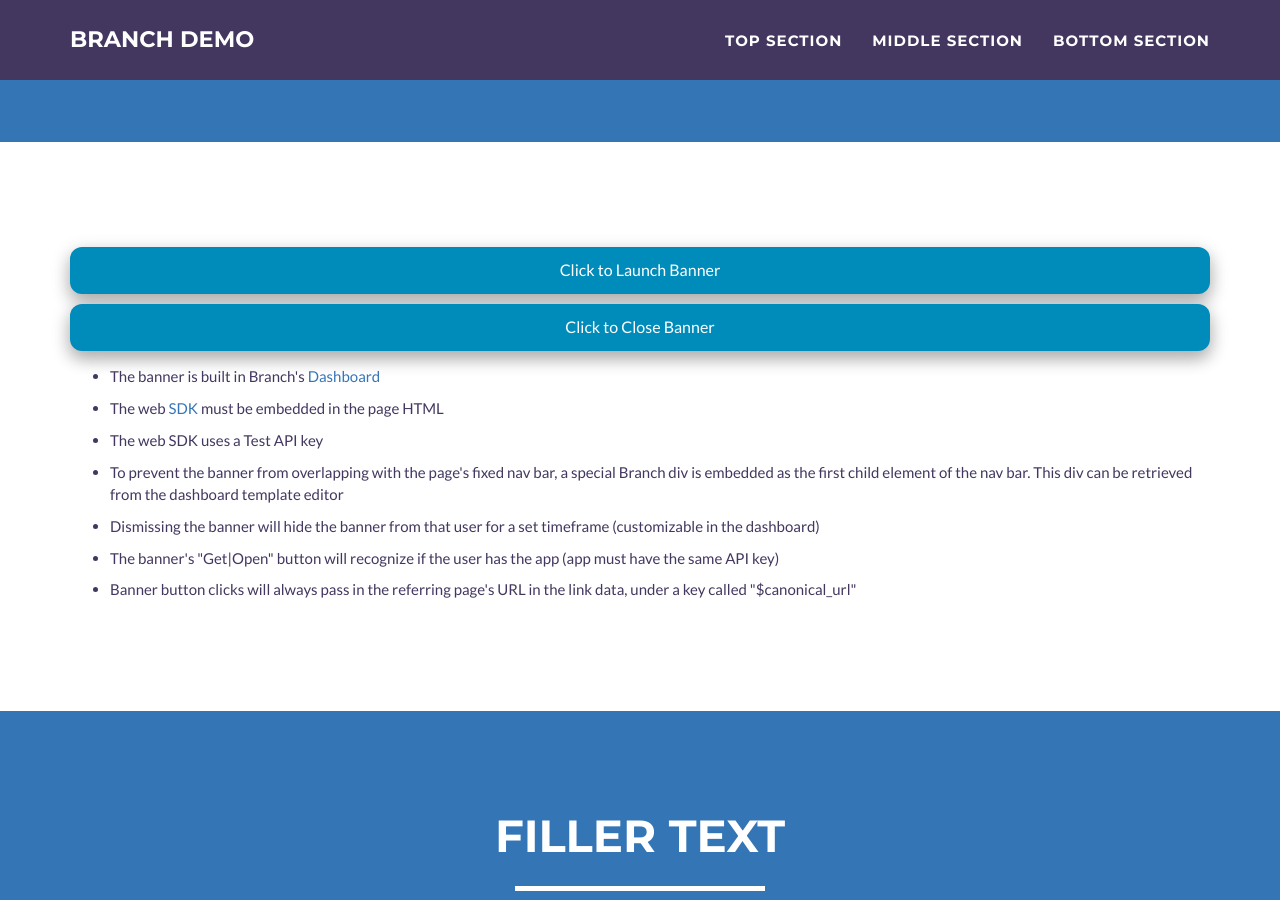
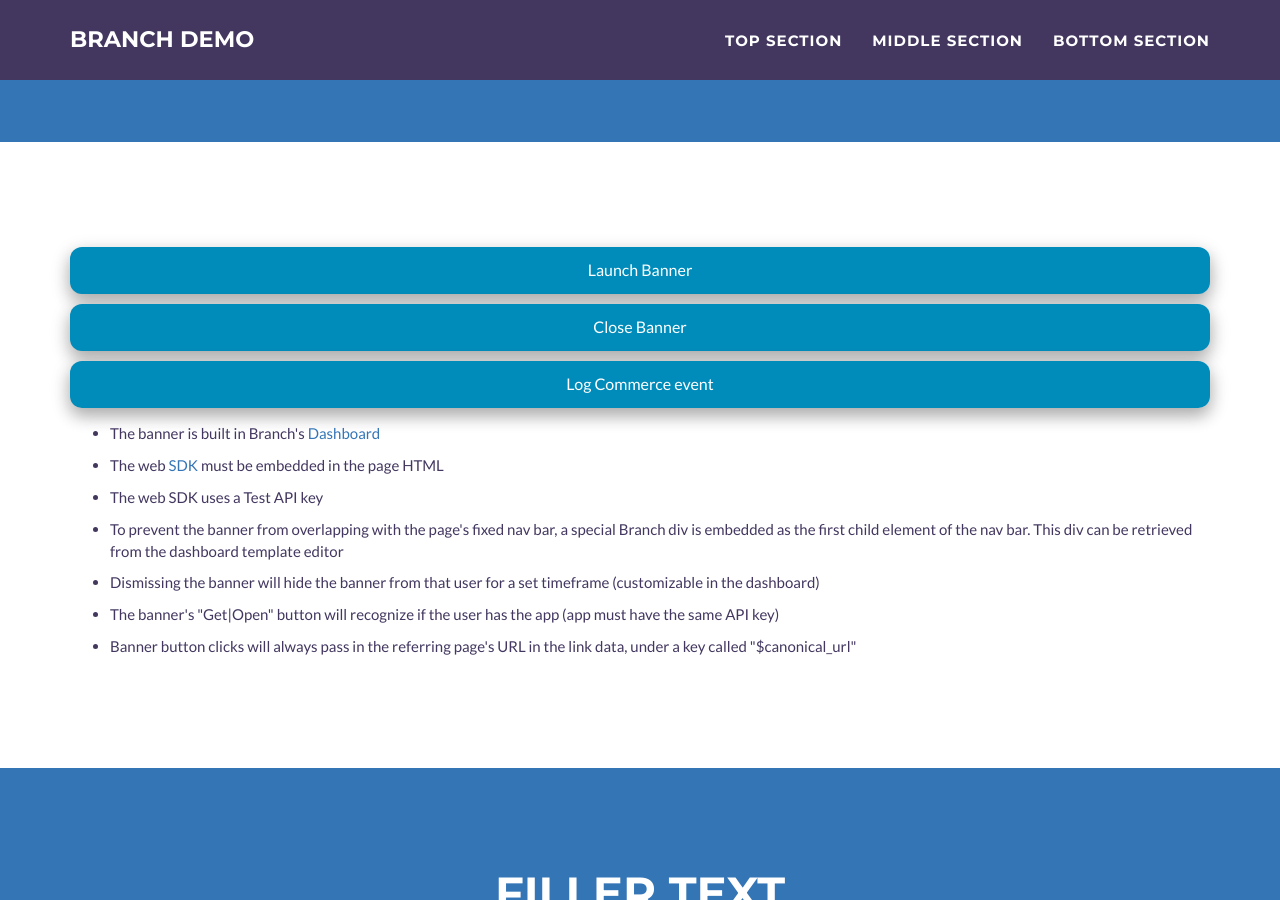
Before and after one commit to MikeKwon36/MikeKwon36.github.io, a Jekyll site: the page generic_testpage.html, which Jekyll copies as it is, in a window 1280 px wide and 900 px high, scrolled down 357 px. Built offline with Jekyll 4.4.1, drawn with Linux system fonts in a browser that asks for light colours; some of the changed lines change nothing that is shown.

Commit message:
testpage

```diff
--- a/generic_testpage.html
+++ b/generic_testpage.html
@@ -138,8 +138,10 @@
             <div class="row">
                 <div class="col-lg-12">
                     <div class="intro-text">
-                        <button onclick="launchBranchJourney()" onmouseover="" style="cursor: pointer; border-radius: 12px; background-color: #008CBA; border: none; color: white; padding: 12px 32px; text-align: center; text-decoration: none; display: inline-block; font-size: 16px; box-shadow: 0 8px 16px 0 rgba(0,0,0,0.2), 0 6px 20px 0 rgba(0,0,0,0.19); width:100%; margin: 5px 0px 5px 0px;">Click to Launch Banner</button>
-                        <button onclick="closeBranchJourney()" onmouseover="" style="cursor: pointer; border-radius: 12px; background-color: #008CBA; border: none; color: white; padding: 12px 32px; text-align: center; text-decoration: none; display: inline-block; font-size: 16px; box-shadow: 0 8px 16px 0 rgba(0,0,0,0.2), 0 6px 20px 0 rgba(0,0,0,0.19); width:100%; margin: 5px 0px 5px 0px;">Click to Close Banner</button>
+                        <button onclick="launchBranchJourney()" onmouseover="" style="cursor: pointer; border-radius: 12px; background-color: #008CBA; border: none; color: white; padding: 12px 32px; text-align: center; text-decoration: none; display: inline-block; font-size: 16px; box-shadow: 0 8px 16px 0 rgba(0,0,0,0.2), 0 6px 20px 0 rgba(0,0,0,0.19); width:100%; margin: 5px 0px 5px 0px;">Launch Banner</button>
+                        <button onclick="closeBranchJourney()" onmouseover="" style="cursor: pointer; border-radius: 12px; background-color: #008CBA; border: none; color: white; padding: 12px 32px; text-align: center; text-decoration: none; display: inline-block; font-size: 16px; box-shadow: 0 8px 16px 0 rgba(0,0,0,0.2), 0 6px 20px 0 rgba(0,0,0,0.19); width:100%; margin: 5px 0px 5px 0px;">Close Banner</button>
+                        <button onclick="logCommerceEvent()" onmouseover="" style="cursor: pointer; border-radius: 12px; background-color: #008CBA; border: none; color: white; padding: 12px 32px; text-align: center; text-decoration: none; display: inline-block; font-size: 16px; box-shadow: 0 8px 16px 0 rgba(0,0,0,0.2), 0 6px 20px 0 rgba(0,0,0,0.19); width:100%; margin: 5px 0px 5px 0px;">Log Commerce event</button>
+
                         <p></p>
                         <ul>
                             <li class="name">The banner is built in Branch's <a href="https://dashboard.branch.io/web/journeys">Dashboard</a><p></p></li>
@@ -244,6 +246,13 @@
     var listener = function(event, data) {
         console.log(event);
         console.log(data);
+
+        //track custom V1 event on Branch dashboard
+        branch.track(event, function (err, data) {
+            console.log(data);
+            console.log(err);
+        });
+
     };
 
 
@@ -261,15 +270,15 @@
     // function to manually launch journey and change banner link data (will NOT launch if banner's dismissal period active)
     var launchCount = 1;
     function launchBranchJourney(){
-        //console.log("launchBranchJourney called");
+        console.log("launchBranchJourney called");
 
-        //this changes the banner link data & analytics tags
+        //new link & analytics data for banner
         var linkData = {
-            campaign: 'This analytics tag cannot be overridded in Journeys',
-            channel: 'The banner\s channel tag was reset via button click',
-            feature: 'This analytics tag cannot be overridded in Journeys',
-            stage: 'The banner\s stage tag was reset via button click',
-            tags: [launchCount,'edit & relaunch banner'],
+            campaign: 'campaign cannot be changed',
+            feature: 'feature cannot be changed',
+            channel: 'channel was changed by javascript',
+            stage: 'stage was changed by javascript',
+            tags: [launchCount,'tag was changed by javascript'],
             data: {
                 'custom_bool': true,
                 'custom_int (today\s date)': Date.now(),
@@ -283,13 +292,14 @@
         };
         branch.setBranchViewData(linkData);
 
-        //track custom "launchedJourney_test" event on Branch dashboard
-        //branch.track('launchedJourney_test', {custom: 'launchTag'}, function (err, data) {});
+        //track custom V1 event on Branch dashboard
+        branch.track('launchedJourney_test', function (err, data) {
+            console.log(data);
+            console.log(err);
+        });
 
-
-        //this is the actual call that launches the journey, with flags that disable the banner animations
-        branch.track('pageview');
-        //branch.init('key_live_doqtOBUu6KDEfsC8E33P8mbiCAhem9tU', {'branch_view_id':"422865304512181251"}, function(err, data) {});
+        //function to launch journey with flags to disable banner animations
+        branch.track('pageview',{},{'disable_entry_animation':true,'disable_exit_animation':true});
 
         launchCount++;
     }
@@ -298,10 +308,92 @@
     function closeBranchJourney(){
         console.log("closeBranchJourney called");
 
-        //track custom "closedJourney_test" event on Branch dashboard
-        //branch.track('closedJourney_test', {custom: 'closeTag'}, function (err, data) {});
+        //track custom V1 event on Branch dashboard
+        branch.track('closedJourney_test', function (err, data) {
+            console.log(data);
+            console.log(err);
+        });
 
+        //this is the call that closes the journey, with flags that disable the banner animations
         branch.closeJourney(function(err) {});
+    }
+
+    // function to log a new V2 event
+    function logCommerceEvent(){
+        var event_and_custom_data = {
+            "transaction_id": "kwon_id_3",
+            "currency": "USD",
+            "revenue": 101.2,
+            "shipping": 1.5,
+            "tax": 2.5,
+            "coupon": "promo-1234",
+            "affiliation": "high_fi",
+            "description": "Preferred purchase",
+            "purchase_loc": "New York",
+            "store_pickup": "unavailable"
+        };
+
+        var content_items = [
+            {
+            "$content_schema": "COMMERCE_PRODUCT",
+            "$og_title": "Nike Shoe",
+            "$og_description": "Start loving your steps",
+            "$og_image_url": "http://example.com/img1.jpg",
+            "$canonical_identifier": "nike/1234",
+            "$publicly_indexable": false,
+            "$price": 101.2,
+            "$locally_indexable": true,
+            "$quantity": 1,
+            "$sku": "1101123445",
+            "$product_name": "Runner",
+            "$product_brand": "Nike",
+            "$product_category": "Sporting Goods",
+            "$product_variant": "XL",
+            "$rating_average": 4.2,
+            "$rating_count": 5,
+            "$rating_max": 2.2,
+            "$creation_timestamp": 1499892854966,
+            "$exp_date": 1499892854966,
+            "$keywords": [ "sneakers", "shoes" ],
+            "$address_street": "230 South LaSalle Street",
+            "$address_city": "Chicago",
+            "$address_region": "IL",
+            "$address_country": "US",
+            "$address_postal_code": "60604",
+            "$latitude": 12.07,
+            "$longitude": -97.5,
+            "$image_captions": [ "my_img_caption1", "my_img_caption_2" ],
+            "$condition": "NEW",
+            "$custom_fields": {"foo1":"bar1","foo2":"bar2"}
+            },
+            {
+            "$og_title": "Nike Woolen Sox",
+            "$canonical_identifier": "nike/5324",
+            "$og_description": "Fine combed woolen sox for those who love your foot",
+            "$publicly_indexable": false,
+            "$price": 80.2,
+            "$locally_indexable": true,
+            "$quantity": 5,
+            "$sku": "110112467",
+            "$product_name": "Woolen Sox",
+            "$product_brand": "Nike",
+            "$product_category": "Apparel & Accessories",
+            "$product_variant": "Xl",
+            "$rating_average": 3.3,
+            "$rating_count": 5,
+            "$rating_max": 2.8,
+            "$creation_timestamp": 1499892854966
+            }];
+
+        branch.logEvent(
+            "PURCHASE",
+            event_and_custom_data,
+            content_items,
+            function(err) { console.log(err); }
+        );
+        console.log('V2 commerce event called');
+        console.log(event_and_custom_data);
+        console.log(content_items);
     }
 
     </script>
```
